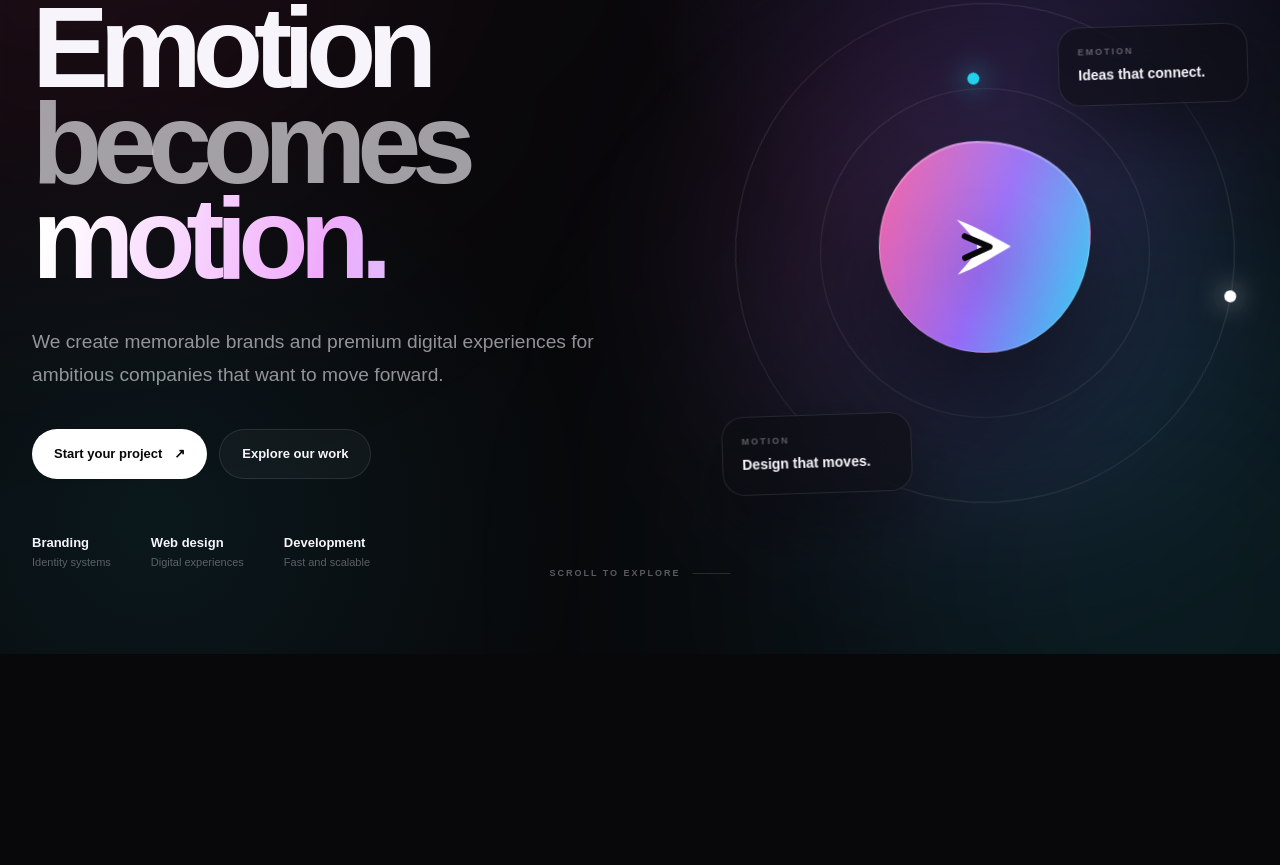
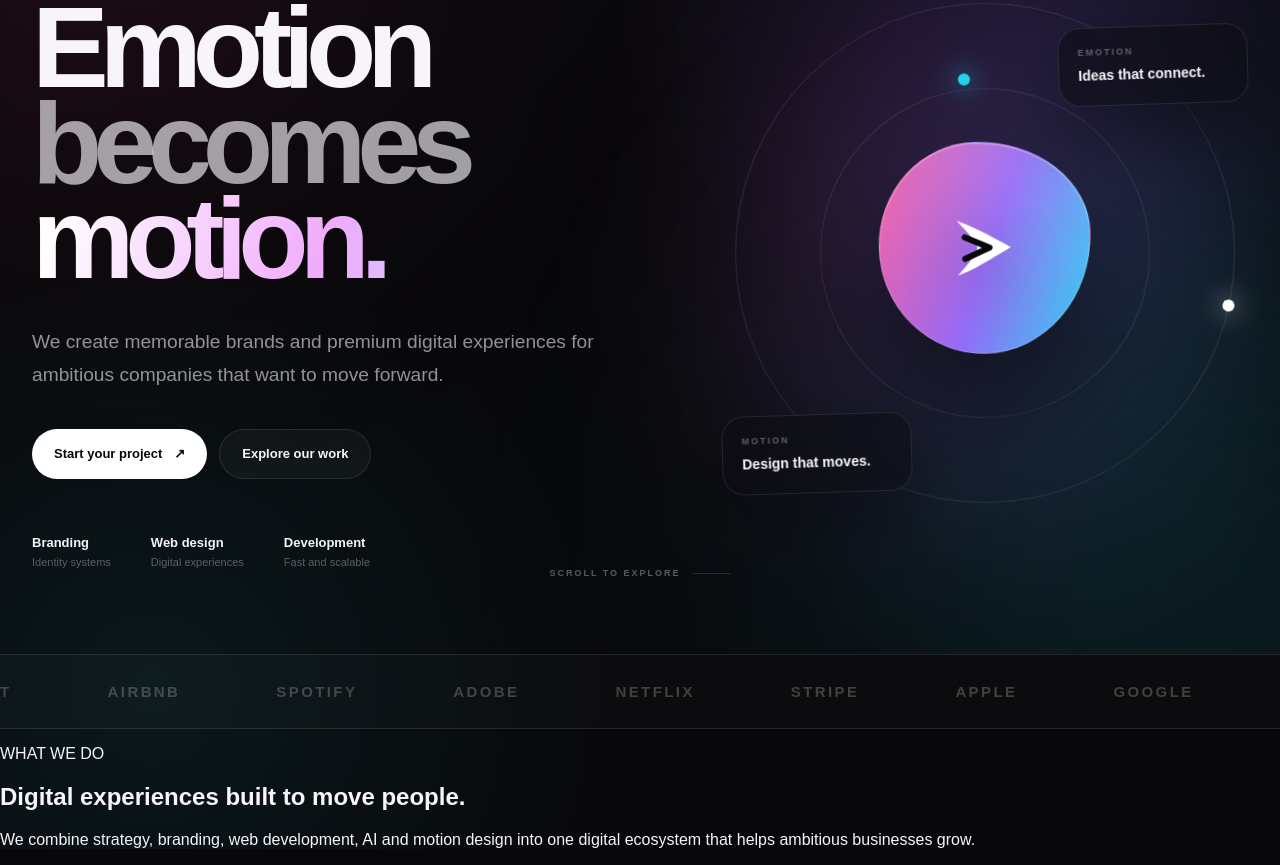
Before and after one commit to DominikStamenov/emotion, a Next.js app in the folder apps/web/: page / in a window 1280 px wide. Shown: the part 220-1085 px from the top of the page. Before the commit the page ends 874 px from the top, so only its background shows below. Built offline with nearby package versions, Linux system fonts and the light colour scheme.

Commit message:
feat(web): add services section heading

```diff
--- a/apps/web/app/globals.css
+++ b/apps/web/app/globals.css
@@ -725,3 +725,39 @@ svg {
     display: none;
   }
 }
+.logoCloud {
+  overflow: hidden;
+  border-top: 1px solid var(--color-border);
+  border-bottom: 1px solid var(--color-border);
+  background: rgba(255, 255, 255, 0.015);
+}
+
+.logoCloudTrack {
+  display: flex;
+  width: max-content;
+  align-items: center;
+  animation: logoCloudMove 24s linear infinite;
+}
+
+.logoCloudTrack span {
+  padding: 28px 48px;
+  color: rgba(255, 255, 255, 0.22);
+  font-size: 15px;
+  font-weight: 700;
+  letter-spacing: 0.16em;
+  text-transform: uppercase;
+  white-space: nowrap;
+}
+
+@keyframes logoCloudMove {
+  to {
+    transform: translateX(-50%);
+  }
+}
+
+@media (max-width: 700px) {
+  .logoCloudTrack span {
+    padding: 22px 32px;
+    font-size: 12px;
+  }
+}
--- a/apps/web/app/page.tsx
+++ b/apps/web/app/page.tsx
@@ -1,5 +1,7 @@
 import { Hero } from "../components/hero";
 import { Navbar } from "../components/navbar";
+import { LogoCloud } from "../components/logo-clouds";
+import { ServicesSection } from "../components/sections/services-section";
 
 export default function Home() {
   return (
@@ -8,6 +10,8 @@ export default function Home() {
 
       <main>
         <Hero />
+        <LogoCloud />
+        <ServicesSection />
       </main>
     </>
   );
--- /dev/null
+++ b/apps/web/components/logo-clouds.tsx
@@ -0,0 +1,22 @@
+const brands = [
+    "Google",
+    "Microsoft",
+    "Airbnb",
+    "Spotify",
+    "Adobe",
+    "Netflix",
+    "Stripe",
+    "Apple",
+  ];
+
+  export function LogoCloud() {
+    return (
+      <section className="logoCloud" aria-label="Selected client brands">
+        <div className="logoCloudTrack">
+          {[...brands, ...brands].map((brand, index) => (
+            <span key={`${brand}-${index}`}>{brand}</span>
+          ))}
+        </div>
+      </section>
+    );
+  }
--- /dev/null
+++ b/apps/web/components/sections/services-section.tsx
@@ -0,0 +1,23 @@
+export function ServicesSection() {
+    return (
+      <section className="py-24">
+        <div className="mx-auto max-w-7xl px-6">
+          <div className="max-w-3xl">
+            <p className="mb-3 text-sm font-semibold uppercase tracking-[0.25em] text-white/50">
+              WHAT WE DO
+            </p>
+
+            <h2 className="text-4xl font-semibold tracking-tight text-white md:text-5xl">
+              Digital experiences built to move people.
+            </h2>
+
+            <p className="mt-6 max-w-2xl text-lg leading-8 text-white/60">
+              We combine strategy, branding, web development, AI and motion
+              design into one digital ecosystem that helps ambitious businesses
+              grow.
+            </p>
+          </div>
+        </div>
+      </section>
+    );
+  }
```
